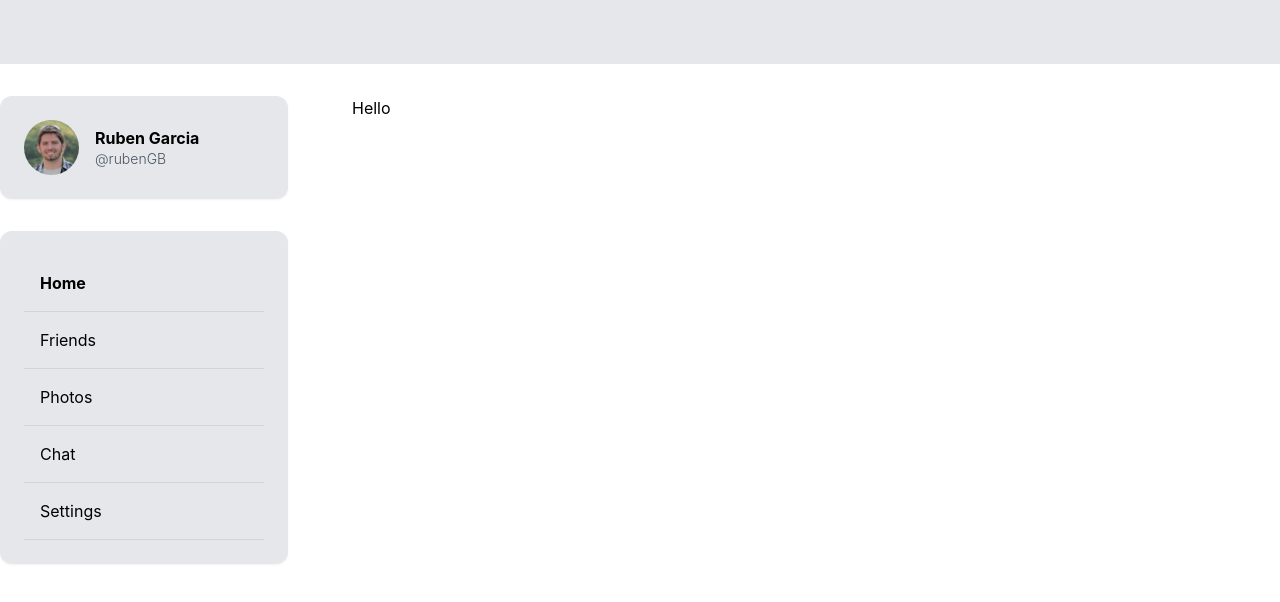
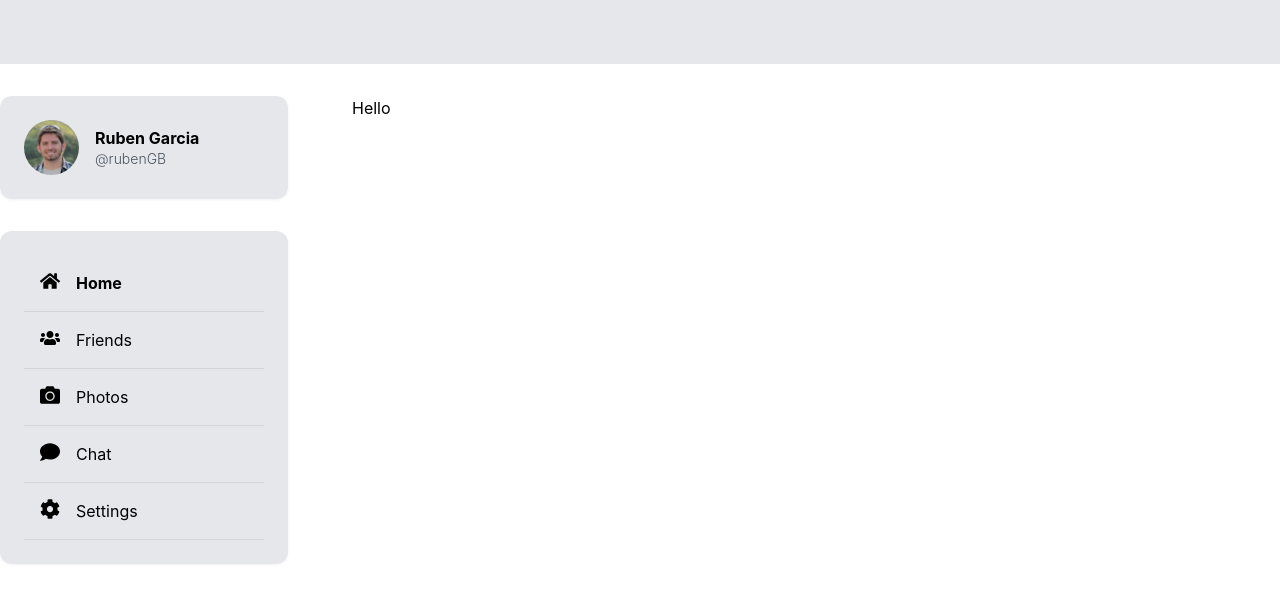
Before and after one commit to RubenGarciaBri/readable-next-client, a Next.js app: page / in a window 1280 px wide. Shown: the top 602 px of the page. Built offline with nearby package versions, Linux system fonts and the light colour scheme.

Commit message:
feat(initial-migration): Added icons to navbar

```diff
--- a/components/Navigation/NavBar.tsx
+++ b/components/Navigation/NavBar.tsx
@@ -21,10 +21,11 @@ const NavBar = ({ linksArray }: IPropTypes) => {
                 <Link href={url}>
                   {/* Make active link text bold */}
                   <a
-                    className={`block p-4 border-b border-gray-300 ${
+                    className={`block p-4 border-b border-gray-300 flex align-items justify-content gap-x-4 ${
                       router.pathname === url && "font-bold"
                     } `}
                   >
+                    {Icon}
                     {title}
                   </a>
                 </Link>
--- a/components/Root/Layout.tsx
+++ b/components/Root/Layout.tsx
@@ -1,5 +1,6 @@
 import * as React from "react"
 
+import { linksArray } from "../../data/linksArray"
 import TopBar from "../Navigation/TopBar"
 import NavBar from "../Navigation/NavBar"
 import ProfileCard from "../Cards/ProfileCard/ProfileCard"
@@ -7,44 +8,6 @@ import ProfileCard from "../Cards/ProfileCard/ProfileCard"
 interface IPropTypes {
   children: React.ReactNode
 }
-
-const linksArray = [
-  {
-    title: "Home",
-    url: "/",
-    Icon: () => {
-      return
-    },
-  },
-  {
-    title: "Friends",
-    url: "/friends",
-    Icon: () => {
-      return
-    },
-  },
-  {
-    title: "Photos",
-    url: "/photos",
-    Icon: () => {
-      return
-    },
-  },
-  {
-    title: "Chat",
-    url: "/chat",
-    Icon: () => {
-      return
-    },
-  },
-  {
-    title: "Settings",
-    url: "/settings",
-    Icon: () => {
-      return
-    },
-  },
-]
 
 const Layout = ({ children }: IPropTypes) => {
   return (
--- /dev/null
+++ b/data/linksArray.js
@@ -0,0 +1,29 @@
+import { FaHome, FaUsers, FaCamera, FaComment, FaCog } from "react-icons/fa"
+
+export const linksArray = [
+  {
+    title: "Home",
+    url: "/",
+    Icon: <FaHome size={20} />,
+  },
+  {
+    title: "Friends",
+    url: "/friends",
+    Icon: <FaUsers size={20} />,
+  },
+  {
+    title: "Photos",
+    url: "/photos",
+    Icon: <FaCamera size={20} />,
+  },
+  {
+    title: "Chat",
+    url: "/chat",
+    Icon: <FaComment size={20} />,
+  },
+  {
+    title: "Settings",
+    url: "/settings",
+    Icon: <FaCog size={20} />,
+  },
+]
--- a/package.json
+++ b/package.json
@@ -15,6 +15,7 @@
     "prettier": "^2.5.1",
     "react": "17.0.2",
     "react-dom": "17.0.2",
+    "react-icons": "^4.3.1",
     "react-redux": "^7.2.6",
     "redux": "^4.1.2",
     "redux-devtools-extension": "^2.13.9",
```
Also changed, not shown: 1 other file (tests, documents, lock files or other folders).
